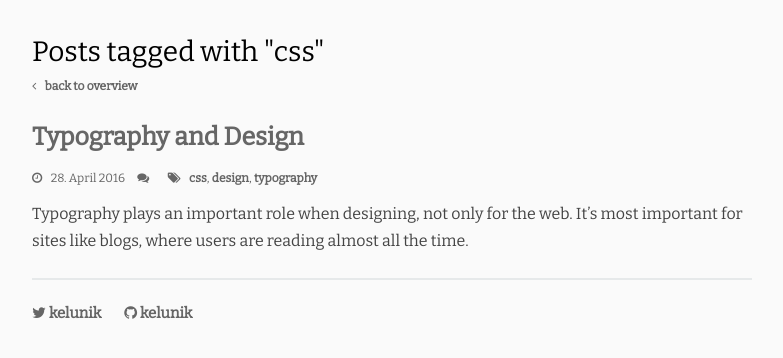
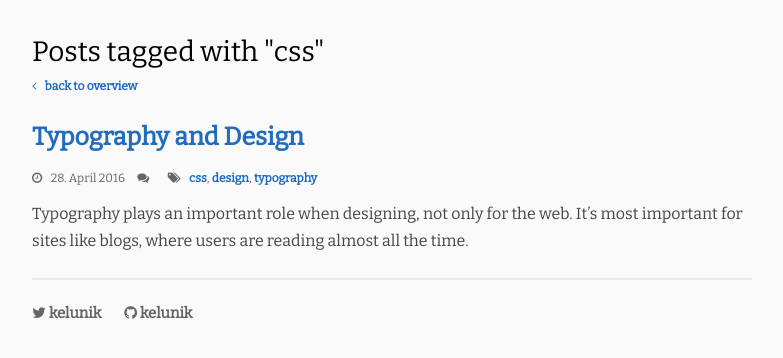
Before and after one commit to kelunik/kelunik.github.io, a Jekyll site: the page built from tags/css.md, in a window 1280 px wide. Shown: the top 358 px of the page, without its empty margins (248-1031 px from the left). Built offline with Jekyll 4.4.1, drawn with Linux system fonts in a browser that asks for light colours; nearby versions of some CDN libraries; comment, search, counter and statistics services are not loaded.

Commit message:
Make article links blue

```diff
--- a/css/screen.css
+++ b/css/screen.css
@@ -30,7 +30,7 @@ hr { height: 0; border: 0; border-bottom: 1px solid #ddd; margin: 20px 0; }
 .excerpt p:last-child { margin-bottom: 0; }
 
 .preview header, .post header, .body-tags header { font-size: 12px; }
-.preview header a, .post header a, .body-tags header a { color: #666; }
+.preview header a, .post header a, .body-tags header a { color: #226cbd; }
 
 footer { font-size: 15px; border-top: 2px solid rgba(0,39,59,.08); margin: 4px 0 0 0; padding: 20px 0; }
 footer a { color: #666; }
```
